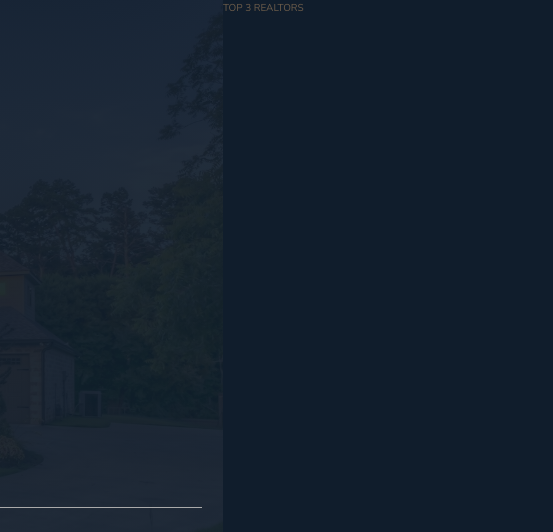
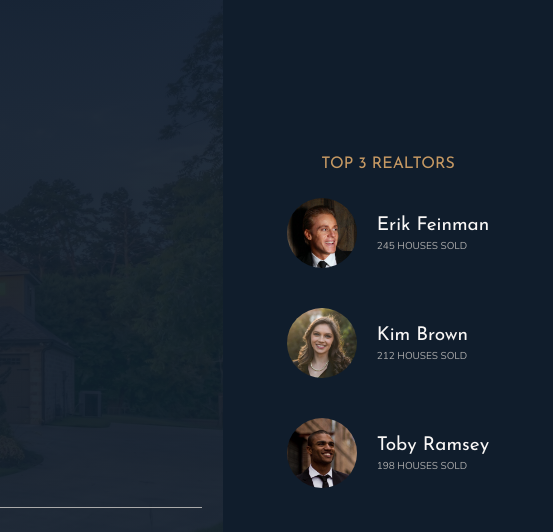
Before and after one commit to timkeresey/Nexter, a website: page starter/index.html in a window 1280 px wide. Shown: the top 532 px of the page, 727-1280 px from the left. Drawn offline with nearby package versions, Linux system fonts and the light colour scheme.

Commit message:
style realtors section

```diff
--- a/starter/index.html
+++ b/starter/index.html
@@ -31,7 +31,26 @@
        </header>
 
        <div class="realtors">
-           TOP 3 REALTORS
+           <h3 class="heading-3">Top 3 Realtors</h3>
+           <div class="realtors__list">
+               <img src="img/realtor-1.jpeg" alt="Realtor 1" class="realtors__img">
+               <div class="realtors__details">
+                   <h4 class="heading-4 heading-4--light">Erik Feinman</h4>
+                   <p class="realtors__sold">245 houses sold</p>
+               </div>
+
+               <img src="img/realtor-2.jpeg" alt="Realtor 2" class="realtors__img">
+               <div class="realtors__details">
+                   <h4 class="heading-4 heading-4--light">Kim Brown</h4>
+                   <p class="realtors__sold">212 houses sold</p>
+               </div>
+
+               <img src="img/realtor-3.jpeg" alt="Realtor 3" class="realtors__img">
+               <div class="realtors__details">
+                   <h4 class="heading-4 heading-4--light">Toby Ramsey</h4>
+                   <p class="realtors__sold">198 houses sold</p>
+               </div>
+           </div>
        </div>
 
        <section class="features">
--- a/starter/sass/_realtors.scss
+++ b/starter/sass/_realtors.scss
@@ -1,4 +1,31 @@
 .realtors {
     background-color: $color-secondary;
     grid-column: col-start 7 / full-end;
+    padding: 3rem;
+
+    display: grid;
+    align-content: center;
+    justify-content: center;
+    justify-items: center;
+    grid-row-gap: 2rem;
+
+    &__list {
+        display: grid;
+        grid-template-columns: min-content max-content;
+        grid-column-gap: 2rem;
+        grid-row-gap: 5vh;
+        align-items: center;
+    }
+
+    &__img {
+        width: 7rem;
+        border-radius: 50%;
+        display: block;
+    }
+
+    &__sold {
+        text-transform: uppercase;
+        color: $color-grey-light-2;
+        margin-top: -3px;
+    }
 }
```
Also changed, not shown: starter/css/style.css.
